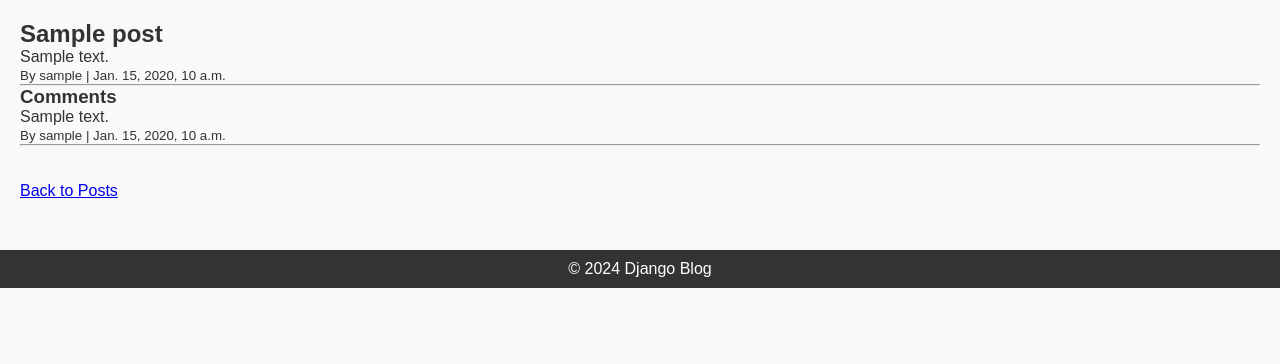
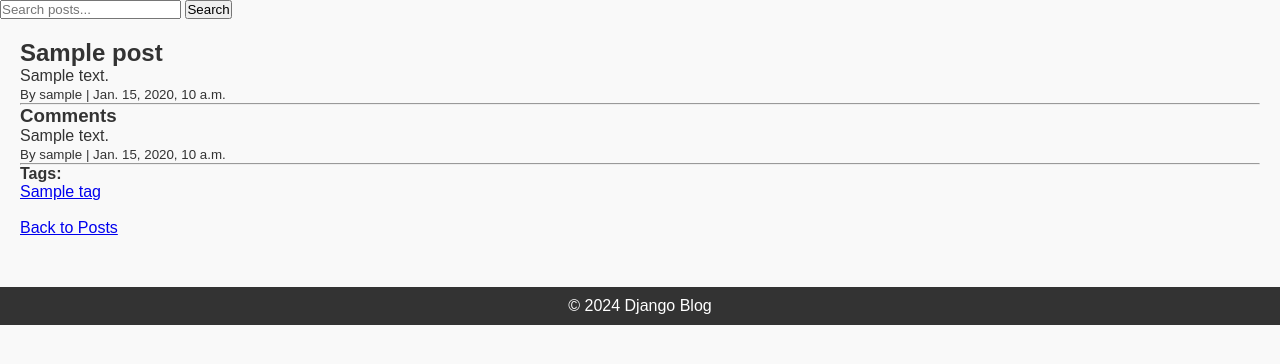
Before and after one commit to codewithshadyy/Alx_DjangoLearnLab, a Django app: page /blog/posts/1/ in a window 1280 px wide. Shown: the part 41-405 px from the top of the page. Run offline with Django 5.2, Linux system fonts and the light colour scheme; tables that the repository leaves empty hold one stand-in row (values such as "Sample post").

Commit message:
Implementing Advanced Features: Tagging and Search Functionality

```diff
--- a/django_blog/blog/models.py
+++ b/django_blog/blog/models.py
@@ -5,11 +5,18 @@ from django.urls import reverse
 
 
 
+class Tag(models.Model):
+    name = models.CharField(max_length=100, unique=True)
+
+    def __str__(self):
+        return self.name
+
 class Post(models.Model):
     title = models.CharField(max_length=200)
     content = models.TextField()
     published_date = models.DateTimeField(auto_now_add=True)
     author = models.ForeignKey(User, on_delete=models.CASCADE, related_name='posts')
+    tags = models.ManyToManyField(Tag, related_name='posts', blank=True)
 
     def __str__(self):
         return self.title
--- a/django_blog/blog/templates/blog/base.html
+++ b/django_blog/blog/templates/blog/base.html
@@ -19,6 +19,13 @@
         </nav>
     </header>
 
+<form method="GET" action="{% url 'blog:search' %}">
+    <input type="text" name="q" placeholder="Search posts...">
+    <button type="submit">Search</button>
+</form>
+
+
+
     <div class="content">
         {% block content %}
         <!-- Page-specific content goes here -->
--- a/django_blog/blog/templates/blog/post_detail.html
+++ b/django_blog/blog/templates/blog/post_detail.html
@@ -26,6 +26,11 @@
     <p>No comments yet.</p>
 {% endfor %}
 
+<h4>Tags:</h4>
+{% for tag in post.tags.all %}
+    <a href="{% url 'blog:posts-by-tag' tag.name %}">{{ tag.name }}</a>
+{% endfor %}
+
 
 
 {% if user == object.author %}
--- a/django_blog/blog/urls.py
+++ b/django_blog/blog/urls.py
@@ -31,6 +31,9 @@ urlpatterns = [
     path('post/<int:pk>/comments/new/', CommentCreateView.as_view(), name='comment-create'),
     path('comment/<int:pk>/update/', CommentUpdateView.as_view(), name='comment-update'),
     path('comment/<int:pk>/delete/', CommentDeleteView.as_view(), name='comment-delete'),
+    path('tags/<str:tag_name>/', views.PostByTagListView.as_view(), name='posts-by-tag'),
+    path('search/', views.SearchResultsView.as_view(), name='search'),
+
 
 
 ]
--- a/django_blog/blog/views.py
+++ b/django_blog/blog/views.py
@@ -1,7 +1,7 @@
 from django.shortcuts import render, redirect, get_object_or_404
-
-from .forms import CustomUserCreation, UserUpdateForm, CommentForm
-from .models import Post, Comment
+from django.db.models import Q
+from .forms import CustomUserCreation, UserUpdateForm, CommentForm, PostForm
+from .models import Post, Comment, Tag
 from django.contrib.auth.models import User
 from django.contrib.auth import login, logout, aauthenticate
 from django.contrib.auth.decorators import login_required
@@ -152,3 +152,33 @@ class CommentDeleteView(LoginRequiredMixin, UserPassesTestMixin, DeleteView):
 
     def get_success_url(self):
         return reverse_lazy('post-detail', kwargs={'pk': self.object.post.pk})
+
+
+
+# creating a tag view
+class PostByTagListView(ListView):
+    model = Post
+    template_name = 'blog/post_list.html'
+    context_object_name = 'posts'
+
+    def get_queryset(self):
+        tag = get_object_or_404(Tag, name=self.kwargs['tag_name'])
+        return Post.objects.filter(tags=tag)
+
+
+# creating a search view
+
+class SearchResultsView(ListView):
+    model = Post
+    template_name = 'blog/search_results.html'
+    context_object_name = 'posts'
+
+    def get_queryset(self):
+        query = self.request.GET.get('q')
+        if query:
+            return Post.objects.filter(
+                Q(title__icontains=query) |
+                Q(content__icontains=query) |
+                Q(tags__name__icontains=query)
+            ).distinct()
+        return Post.objects.none()
```
Also changed, not shown: django_blog/blog/forms.py (+27 -1 lines), django_blog/blog/templates/blog/search_results.html (added, +12 -0 lines), django_blog/blog/migrations/0003_tag_post_tags.py (added).
